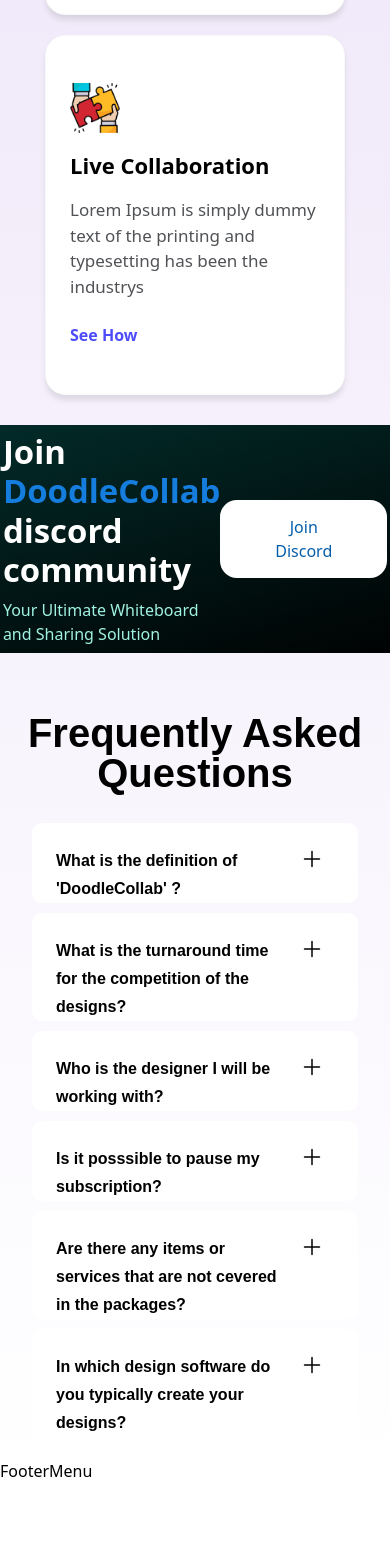
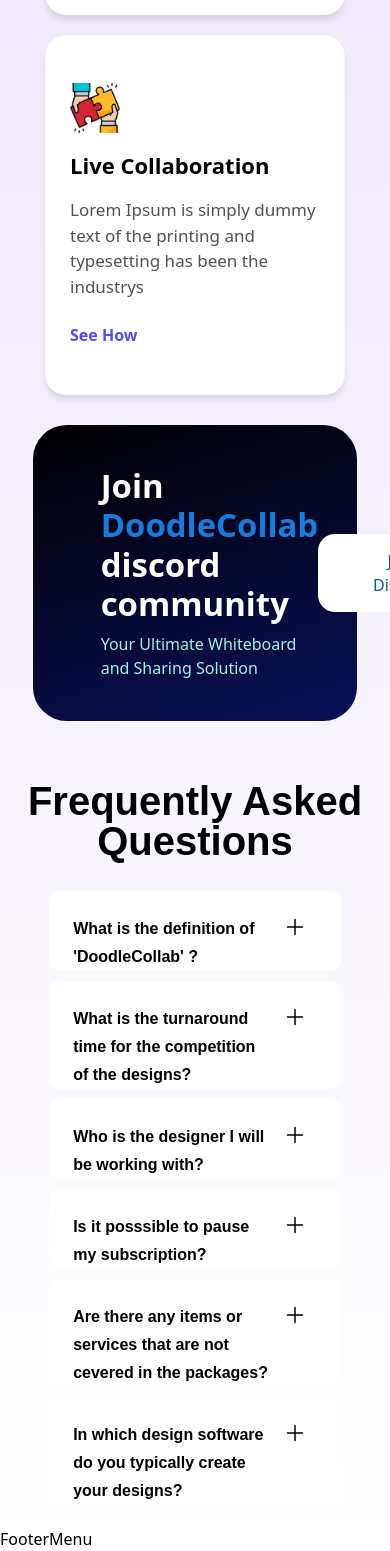
Before and after one commit to WikiPortal/DoodleCollab, a React (Vite) app: page / in a window 390 px wide. Shown: the part 1482-3033 px from the top of the page. Before the commit the page ends 2965 px from the top, so only its background shows below. Built offline with nearby package versions, Linux system fonts and the light colour scheme.

Commit message:
added styles
Signed-off-by: itsroy69 <jyotirmoyroy649@gmail.com>

```diff
--- a/package.json
+++ b/package.json
@@ -16,6 +16,7 @@
     "@mui/material": "^5.15.5",
     "@mui/system": "^5.15.0",
     "@vercel/analytics": "^1.1.2",
+    "@vercel/speed-insights": "^1.0.7",
     "axios": "^1.6.4",
     "dotenv": "^16.3.1",
     "framer-motion": "^10.18.0",
--- a/src/components/Faq/Faq.jsx
+++ b/src/components/Faq/Faq.jsx
@@ -22,23 +22,23 @@ const Faq = () => {
 
   return (
     <section className="faq-section">
-      <div className="faq_container">
-        <p className="faq_head">
+      <div className="faq-container">
+        <p className="faq-head">
           Frequently Asked <br /> Questions
         </p>
-        <div className="q_list">
+        <div className="q-list">
           <ul>
             {questions.map((data, index) => (
-              <div className="q_container" key={index}>
+              <div className="q-container" key={index}>
                 <li>
                 <div
-                  className='q_area'
+                  className='q-area'
                   onClick={() => handleToggleAnswer(index)}
                 >
                     {data.question}
                     <span>
                       <motion.div
-                        className="add_icon"
+                        className="add-icon"
                         onClick={() => handleToggleAnswer(index)}
                         initial={{ rotate: 0 }}
                         animate={{
@@ -66,12 +66,12 @@ const Faq = () => {
                   <AnimatePresence>
                     {isAnswerOpenArray[index] && (
                       <motion.section
-                        className="ans_section"
+                        className="ans-section"
                         initial={{ height: 0 }}
                         animate={{ height: "auto" }}
                         exit={{ height: 0, opacity: 0 }}
                       >
-                        <p className="ans_text" key={index}>
+                        <p className="ans-text" key={index}>
                           {data.answer}
                         </p>
                       </motion.section>
--- a/src/components/Faq/faq.css
+++ b/src/components/Faq/faq.css
@@ -1,4 +1,4 @@
-.faq_container {
+.faq-container {
   max-width: 100%;
   margin-top: 2.75rem;
   background-repeat: no-repeat;
@@ -10,27 +10,27 @@
   margin-bottom: 20px;
 }
 
-.faq_head {
+.faq-head {
   font-family: sans-serif;
   font-size: 3.75rem;
   font-weight: 600;
   line-height: 1;
   text-align: center;
 }
-.q_list {
+.q-list {
   display: flex;
   justify-content: center;
   align-items: center;
   margin-top: 30px;
-  max-width: 56rem;
+  max-width: 83vw;
 }
-.q_list ul {
+.q-list ul {
   list-style: none;
-  min-width: 1040px;
+  min-width: 80vw;
   max-height: 600px;
   line-height: 1.5rem;
 }
-.q_area {
+.q-area {
   display: flex;
   justify-content: space-between;
   text-align: left;
@@ -41,7 +41,7 @@
   font-weight: 600;
   font-size: 1.25rem;
 }
-.q_list li {
+.q-list li {
   min-width: 70%;
   display: flex;
   flex-direction: column;
@@ -58,79 +58,79 @@
   margin-left: 1rem;
   /* box-shadow: 0 2px 2px rgba(0, 0, 0, 0.1); */
 }
-.q_list li span {
+.q-list li span {
   padding-right: 10px;
 }
 
-.ans_section {
+.ans-section {
   padding-bottom: 0.5rem;
   padding-left: 1.5rem;
   overflow-wrap: break-word;
 }
-.ans_text {
+.ans-text {
   text-align: left;
   padding-top: 1.5rem;
   padding-bottom: 1.5rem;
 }
-.add_icon {
+.add-icon {
   padding-left: 0.5rem;
   height: 2rem;
   width: 2rem;
   font: bold;
 }
 @media only screen and (max-width: 1096px) {
-  .faq_head {
+  .faq-head {
     font-size: 3.5rem;
   }
 
-  .q_list ul {
+  .q-list ul {
     min-width: auto;
   }
-  .ans_section {
+  .ans-section {
     min-width: auto;
   }
 
-  .q_area {
+  .q-area {
     font-family: sans-serif;
     font-size: 1rem;
   }
 }
 @media only screen and (max-width: 768px) {
-  .q_list ul {
+  .q-list ul {
     min-width: auto;
   }
-  .ans_section {
+  .ans-section {
     min-width: auto;
   }
-  .q_list ul li {
+  .q-list ul li {
     font-family: sans-serif;
     font-size: 13px;
   }
 }
 @media only screen and (max-width: 530px) {
-  .q_list ul {
+  .q-list ul {
     min-width: auto;
   }
-  .ans_section {
+  .ans-section {
     min-width: auto;
   }
-  .q_list ul li {
+  .q-list ul li {
     font-family: sans-serif;
     font-size: 13px;
   }
 }
 
 @media only screen and (max-width: 430px) {
-  .faq_head {
+  .faq-head {
     font-size: 2.5rem;
   }
-  .q_list ul {
+  .q-list ul {
     min-width: auto;
   }
-  .ans_section {
+  .ans-section {
     min-width: auto;
   }
-  .q_list ul li {
+  .q-list ul li {
     font-size: 12px;
   }
 }
--- a/src/components/JoinUs/joinus.css
+++ b/src/components/JoinUs/joinus.css
@@ -8,12 +8,12 @@
   position: relative;
   justify-content: space-between;
   align-items: center;
-  background: linear-gradient(163deg, #022d2b, #000000);
+  background: linear-gradient(163deg,#000000,#0b1059);
   color: #ffffff;
   padding: 2vh 8vh;
   border-radius: 4vh;
-  width: 120vh;
-  height: 27vh;
+  width: 83vw;
+  height: 35vh;
 }
 
 .invite-content h1 {
--- a/src/main.jsx
+++ b/src/main.jsx
@@ -2,6 +2,7 @@ import React from 'react';
 import ReactDOM from 'react-dom/client';
 import App from './App.jsx';
 import { inject } from '@vercel/analytics';
+import { injectSpeedInsights } from '@vercel/speed-insights';
 import './index.css';
 
 const rootElement = document.getElementById('root');
@@ -12,3 +13,4 @@ ReactDOM.createRoot(rootElement).render(
   </React.StrictMode>,
 );
 inject();
+injectSpeedInsights();
```
Also changed, not shown: 1 other file (tests, documents, lock files or other folders).
